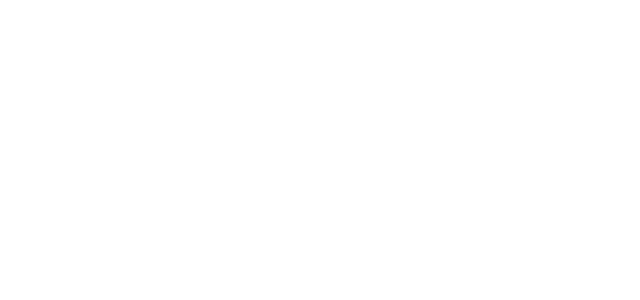
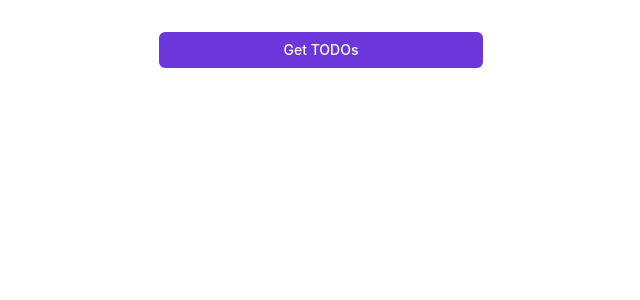
Before and after one commit to Grimowsky/rtl-workshop, a React (Vite) app: page /fetching-example in a window 1280 px wide. Before the commit this address had no page. Shown: the top 300 px of the page, without its empty margins (319-959 px from the left). Built offline with nearby package versions, Linux system fonts and the light colour scheme.

Commit message:
add todo items fetching

```diff
--- a/package.json
+++ b/package.json
@@ -33,6 +33,7 @@
   "dependencies": {
     "@radix-ui/react-slot": "^1.0.2",
     "@reduxjs/toolkit": "^1.9.5",
+    "axios": "^1.4.0",
     "class-variance-authority": "^0.7.0",
     "clsx": "^2.0.0",
     "react": "^18.2.0",
--- /dev/null
+++ b/src/api/fetchTodo.ts
@@ -0,0 +1,15 @@
+import axios from 'axios';
+
+export interface Todo {
+  userId: number;
+  id: number;
+  title: string;
+  completed: boolean;
+}
+export const fetchTodos = async (): Promise<Todo[]> => {
+  const result = await axios.get<Todo[]>(
+    `https://jsonplaceholder.typicode.com/todos`,
+  );
+
+  return result.data;
+};
--- /dev/null
+++ b/src/pages/MSWExample/MSWExample.tsx
@@ -0,0 +1,43 @@
+import * as React from 'react';
+import BoxFlexColumn from '../../components/BoxFlexColumn/BoxFlexColumn';
+import { Button } from '../../components/Button/Button';
+import { fetchTodos, Todo } from '../../api/fetchTodo';
+import { ApiStatus } from '../../types.common';
+
+const MSWExample: React.FC = () => {
+  const [todos, setTodos] = React.useState<Todo[] | null>(null);
+  const [apiStatus, setApiStatus] = React.useState<ApiStatus>('idle');
+  const handleTodoFetch = async () => {
+    try {
+      setApiStatus('pending');
+      const res = await fetchTodos();
+      setTodos(res);
+      setApiStatus('succeeded');
+    } catch (e) {
+      setApiStatus('failed');
+    }
+  };
+
+  return (
+    <BoxFlexColumn classNames="w-4/5 h-screen  m-auto">
+      <Button
+        onClick={handleTodoFetch}
+        className="w-1/3 self-center"
+        disabled={apiStatus === 'pending'}
+      >
+        Get TODOs
+      </Button>
+      <BoxFlexColumn classNames="pt-6">
+        {todos &&
+          todos.map((todo) => (
+            <BoxFlexColumn classNames="w-full">
+              <div className="p-2 border-1 border-gray">{todo.title}</div>
+            </BoxFlexColumn>
+          ))}
+      </BoxFlexColumn>
+    </BoxFlexColumn>
+  );
+};
+//</editor-fold>
+
+export default MSWExample;
--- a/src/routes/AppRoutes.tsx
+++ b/src/routes/AppRoutes.tsx
@@ -2,6 +2,7 @@
 import { Route, Routes } from 'react-router-dom';
 import { createReduxExampleRoutes } from './ReduxExample.route';
 import { createNavigateExampleRoutes } from './NavigateExample.route';
+import MSWExample from '../pages/MSWExample/MSWExample';
 
 export const AppRoutes = (): React.ReactElement => {
   return (
@@ -16,6 +17,7 @@
       />
       {createReduxExampleRoutes()}
       {createNavigateExampleRoutes()}
+      <Route path={'/fetching-example'} element={<MSWExample />} />
     </Routes>
   );
 };
--- /dev/null
+++ b/src/types.common.ts
@@ -0,0 +1 @@
+export type ApiStatus = 'idle' | 'pending' | 'succeeded' | 'failed';
```
Also changed, not shown: 1 other file (tests, documents, lock files or other folders).
